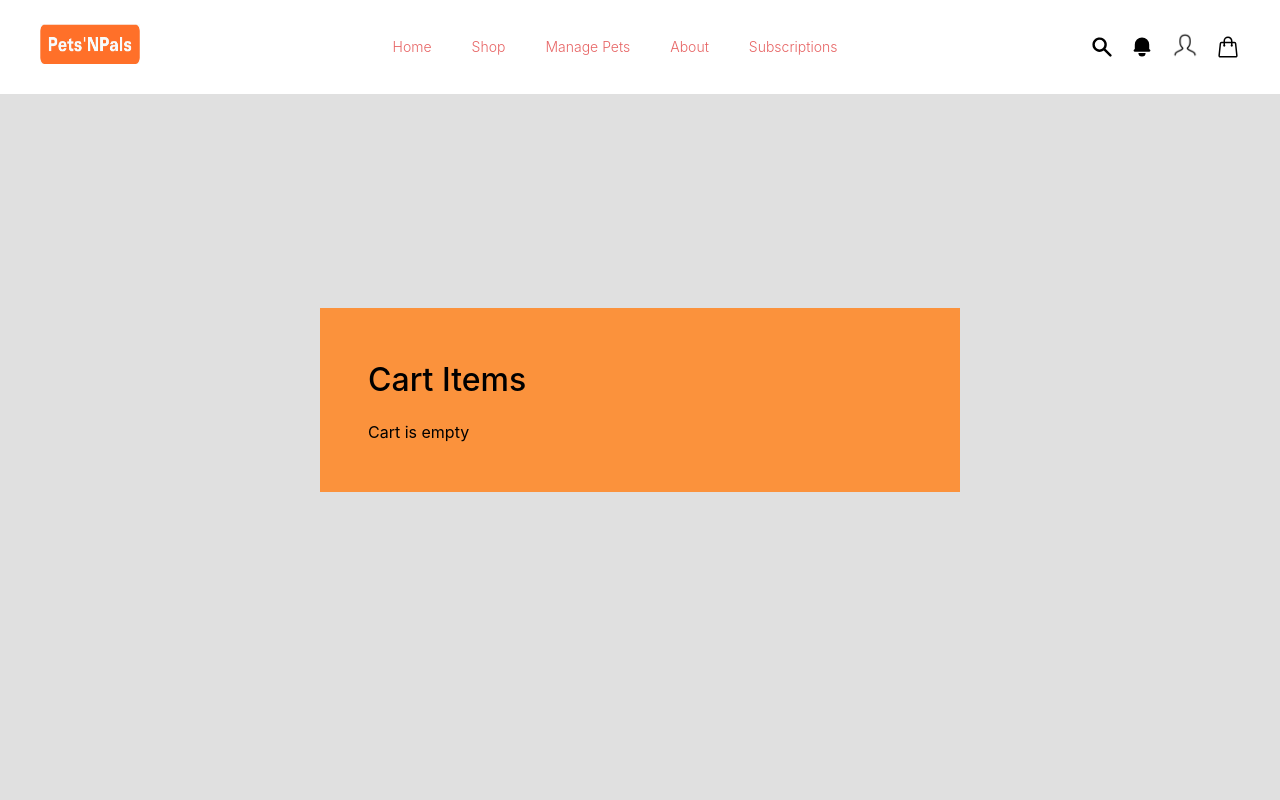
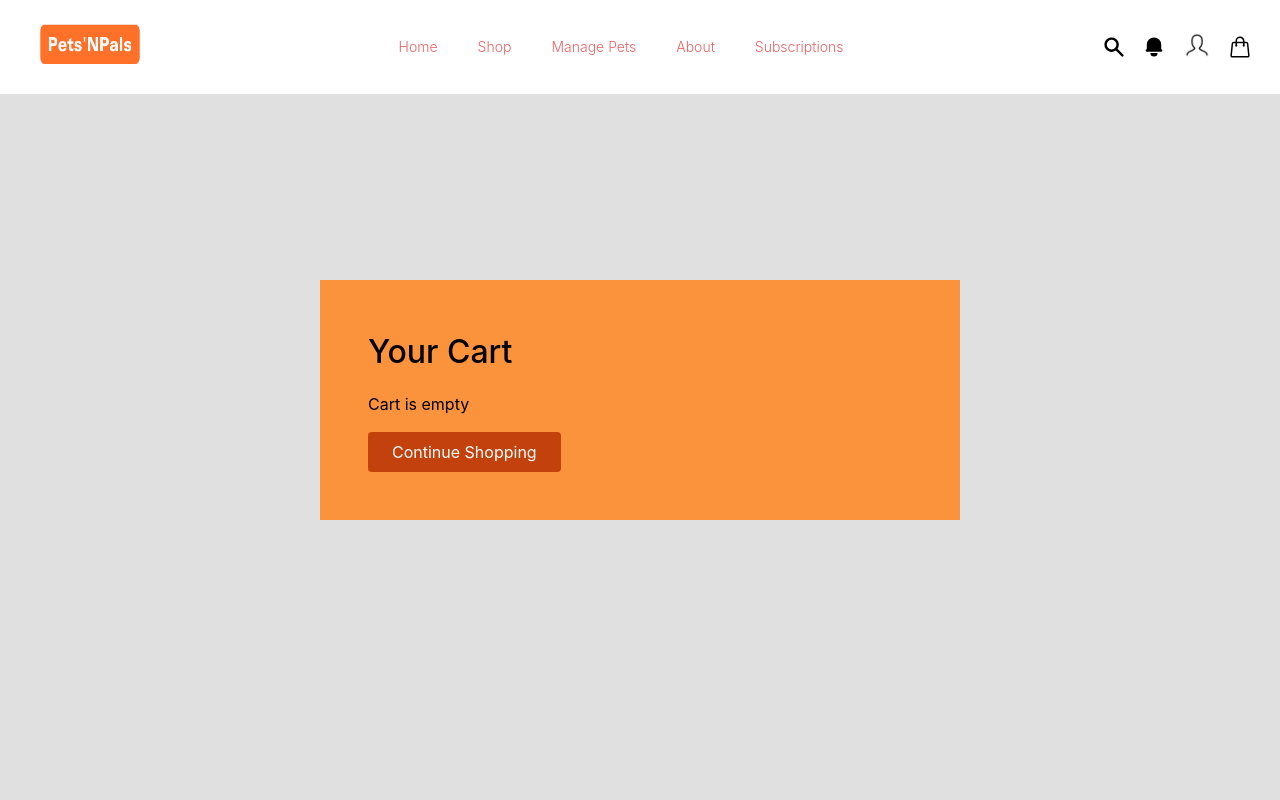
Before and after one commit to Isaiahsylnol/pets_n_pals, a Next.js app in the folder client/: page /cart in a window 1280 px wide. Shown: the top 800 px of the page. Built offline with nearby package versions, Linux system fonts and the light colour scheme.

Commit message:
Add more items to cart button, cart item count indicator

```diff
--- a/client/components/Basket.js
+++ b/client/components/Basket.js
@@ -1,6 +1,8 @@
 import Image from "next/image";
 import { useEffect, useState } from "react";
 import styles from "../styles/Home.module.css";
+import Link from "next/link";
+
 export default function Basket(props) {
   const [cartItems, setCartItems] = useState([]);
   const itemPrice = cartItems.reduce((a, c) => a + c.qty * c.price, 0);
@@ -46,23 +48,38 @@ export default function Basket(props) {
   };
 
   const onDelete = (product) => {
-   const newCartItems = cartItems.filter(item => !(item.sku === product.sku));
+    const newCartItems = cartItems.filter(
+      (item) => !(item.sku === product.sku)
+    );
     setCartItems(newCartItems);
     localStorage.setItem("cartItems", JSON.stringify(newCartItems));
-  }
+  };
 
   return (
     <div className={styles.main}>
-      <div className="block w-full lg:w-1/2 bg-orange-400 p-12" >
+      <div className="block w-full lg:w-1/2 bg-orange-400 p-12">
         <div className="mb-4">
-      <h1>Cart Items</h1>
+          <h1>Your Cart</h1>
         </div>
-      {cartItems.length === 0 && <div>Cart is empty</div>}
+        {cartItems.length === 0 && (
+          <div>
+            Cart is empty{" "}
+            <Link href="/shop">
+              <button className="text-white block bg-orange-700 border-0 py-2 px-6 mt-4 focus:outline-none hover:bg-gray-900 rounded">
+                Continue Shopping
+              </button>
+            </Link>
+          </div>
+        )}
+<Link href="/shop">
+              <div>
+              {cartItems.length ? (<button className="text-black  float-right focus:outline-none hover:text-white rounded">
+                Add More Items
+              </button>) : null}
+              </div>
+            </Link>
         {cartItems.map((item) => (
-        <div
-          key={item.sku}
-          className="bg-slate-300 p-5 m-1 mt-3"
-        >
+            <div key={item.sku} className="bg-slate-300 p-5 m-1 mt-12">
             <div>
               <div className="row flex flex-row p-1">
                 <div className="pr-5">
@@ -132,9 +149,17 @@ export default function Basket(props) {
             </div>
             <div className="row">
               <div>Total Price</div>
-            <div className="text-right font-bold">${totalPrice.toFixed(2)}</div>
+              <div className="text-right font-bold">
+                ${totalPrice.toFixed(2)}
               </div>
-          <button onClick={() => alert("implement Checkout")}>Checkout</button>
+            </div>
+            <button
+              type="submit"
+              onClick={() => alert("implement Checkout")}
+              className="mt-4 bg-blue-500 text-white py-2 w-1/4 rounded-lg"
+            >
+              Checkout
+            </button>
           </>
         )}
       </div>
--- a/client/components/Header.js
+++ b/client/components/Header.js
@@ -1,5 +1,5 @@
 import React, { useEffect, useState } from "react";
-import { SearchIcon, BellIcon, Right } from "@heroicons/react/solid";
+import { SearchIcon, BellIcon } from "@heroicons/react/solid";
 import { useDispatch, useSelector } from "react-redux";
 import { logout } from "../slices/auth";
 import Link from "next/link";
@@ -8,21 +8,21 @@ import Image from "next/image";
 // import { Context } from '../context/index'
 import { useRouter } from "next/router";
 
-function Header() {
+function Header(props) {
   const dispatch = useDispatch();
   const router = useRouter();
   const { user: currentUser } = useSelector((state) => state.auth);
-  const { cart: activeCart } = useSelector((state) => state.cart);
 
-  const [cart, setCart] = useState(null);
+  const [cartItems, setCartItems] = useState([]);
   const [user, setUser] = useState();
   useEffect(() => {
     setUser(currentUser);
-  }, []);
-
-  useEffect(() => {
-    setCart(activeCart);
-  }, [activeCart]);
+    setCartItems(
+      localStorage.getItem("cartItems")
+        ? JSON.parse(localStorage.getItem("cartItems"))
+        : []
+    );
+  }, [currentUser]);
 
   const handleSignOut = async () => {
     dispatch(logout());
@@ -66,8 +66,8 @@ function Header() {
         <Link href="/profile" passHref>
           <AccButton />
         </Link>
-        {activeCart ? (
-          <Link href="/cart">
+
+          <a href="/cart" className="w-3">
           <svg
             xmlns="http://www.w3.org/2000/svg"
             fill="none"
@@ -82,8 +82,8 @@ function Header() {
               d="M15.75 10.5V6a3.75 3.75 0 10-7.5 0v4.5m11.356-1.993l1.263 12c.07.665-.45 1.243-1.119 1.243H4.25a1.125 1.125 0 01-1.12-1.243l1.264-12A1.125 1.125 0 015.513 7.5h12.974c.576 0 1.059.435 1.119 1.007zM8.625 10.5a.375.375 0 11-.75 0 .375.375 0 01.75 0zm7.5 0a.375.375 0 11-.75 0 .375.375 0 01.75 0z"
             />
           </svg>
-          </Link>
-        ) : ('')}
+          </a>
+          {props.countCartItems ? (<div className="bg-red-500 rounded-full w-6 h-6 text-white text-center">{props.countCartItems} </div>) : null}
         {user ? (
             <svg
             onClick={handleSignOut}
--- a/client/pages/cart.js
+++ b/client/pages/cart.js
@@ -2,9 +2,17 @@ import Head from "next/head";
 import Footer from "../components/Footer";
 import Header from "../components/Header.js";
 import Basket from "../components/Basket";
+import React, { useState, useEffect } from 'react';
 
 const Cart = () => {
-
+  const [cartItems, setCartItems] = useState([]);
+  useEffect(() => {
+    setCartItems(
+      localStorage.getItem("cartItems")
+        ? JSON.parse(localStorage.getItem("cartItems"))
+        : []
+    );
+  }, []);
   return (
     <div>
       <Head>
@@ -12,7 +20,7 @@ const Cart = () => {
         <meta name="description" content="Shopping cart" />
         <link rel="icon" href="/favicon.ico" />
       </Head>
-      <Header />
+      <Header countCartItems={cartItems.length} />
         <div className="w-full flex flex-wrap bg-grey-light justify-center">
           <Basket />
         </div>
--- a/client/pages/index.js
+++ b/client/pages/index.js
@@ -14,18 +14,26 @@ const NewsWidget = dynamic(()=>import('../components/NewsWidget'), { ssr: false
 export default function Home() {
   const [showModeratorBoard, setShowModeratorBoard] = useState(false);
   const [showAdminBoard, setShowAdminBoard] = useState(false);
+  const [cartItems, setCartItems] = useState([]);
   const { user: currentUser } = useSelector((state) => state.auth);
   const dispatch = useDispatch();
   const logOut = useCallback(() => {
     dispatch(logout());
   }, [dispatch]);
 
+  useEffect(() => {
+    setCartItems(
+      localStorage.getItem("cartItems")
+        ? JSON.parse(localStorage.getItem("cartItems"))
+        : []
+    );
+  }, [currentUser]);
+
   const [newsItems, setItems] = useState();
 
  let feed = PetService.curatedPetFeed(currentUser?.pets);
 
  useEffect(() => {
-  console.log(feed)
   setItems(feed)
 }, [currentUser]);
 
@@ -51,7 +59,7 @@ export default function Home() {
         <meta name="description" content="Generated by create next app" />
         <link rel="icon" href="/favicon.ico" />
       </Head>
-      <Header />
+      <Header countCartItems={cartItems.length} />
       <main className={styles.main}>
 
         {/* Feed display - Flex Grid */}
--- a/client/pages/products/[sku].js
+++ b/client/pages/products/[sku].js
@@ -4,7 +4,6 @@ import Footer from "../../components/Footer";
 import Image from "next/image";
 import { useDispatch } from "react-redux";
 import { createCart } from "../../slices/cart";
-import data from '../../mock_data/products.json';
 import { useEffect, useState } from "react";
 
 const Details = () => {
@@ -14,23 +13,28 @@ const Details = () => {
   const item = query;
   let user = {};
 
+  const [cartItems, setCartItems] = useState([]);
+  useEffect(() => {
+    setCartItems(
+      localStorage.getItem("cartItems")
+        ? JSON.parse(localStorage.getItem("cartItems"))
+        : []
+    );
+  }, []);
+
   useEffect(()=>{
     user = JSON.parse(localStorage.getItem("user"))
   },[])
 
-  function AddToCart() {
-    dispatch(createCart({"userId" : user.id,
-    "status" : true,
-    "quantity" : 1,
-    "total" : 224.99,
-    "products": [{
-        "name": item.name,
-        "sku": item.sku
-    }]}))
-  }
 
-  const [cartItems, setCartItems] = useState([]);
-    const { products } = data;
+    // dispatch(createCart({"userId" : user.id,
+    // "status" : true,
+    // "quantity" : 1,
+    // "total" : 224.99,
+    // "products": [{
+    //     "name": item.name,
+    //     "sku": item.sku
+    // }]}))
 
     const onAdd = (product) => {
         const exist = cartItems.find((x) => x.sku === product.sku);
@@ -42,9 +46,7 @@ const Details = () => {
                 )
               );
             localStorage.setItem("cartItems", JSON.stringify(cartItems));
-           // console.log(cartItems);
         } else {
-            //console.log("new item: ", cartItems)
             const newCartItems = [...cartItems, { ...product, qty: 1 }];
             console.log("New Items: ", newCartItems)
             setCartItems(newCartItems);
@@ -60,7 +62,7 @@ const Details = () => {
 
   return (
     <div className="mt-12">
-      <Header />
+      <Header countCartItems={cartItems.length} />
       <section className="text-gray-600 body-font overflow-hidden">
         <div className="container px-5 py-24 mx-auto">
           <div className="lg:w-4/5 mx-auto flex flex-wrap">
--- a/client/pages/shop.js
+++ b/client/pages/shop.js
@@ -5,8 +5,17 @@ import Header from '../components/Header.js';
 import products from '../mock_data/products.json';
 import ProductCard from '../components/ProductCard';
 import Link from 'next/link';
+import React, { useState, useEffect } from 'react';
 
 const Shop = () => {
+  const [cartItems, setCartItems] = useState([]);
+  useEffect(() => {
+    setCartItems(
+      localStorage.getItem("cartItems")
+        ? JSON.parse(localStorage.getItem("cartItems"))
+        : []
+    );
+  }, []);
     return (
         <div>
             <Head>
@@ -14,7 +23,7 @@ const Shop = () => {
         <meta name="description" content="Generated by create next app" />
         <link rel="icon" href="/favicon.ico" />
       </Head>
-      <Header />
+      <Header countCartItems={cartItems.length} />
       <main className={styles.main}>
         {/* Feed display - Flex Grid */}
         <div className="w-full flex flex-wrap bg-grey-light justify-center">
```
Lines whose indentation alone changed are shown as unchanged.
